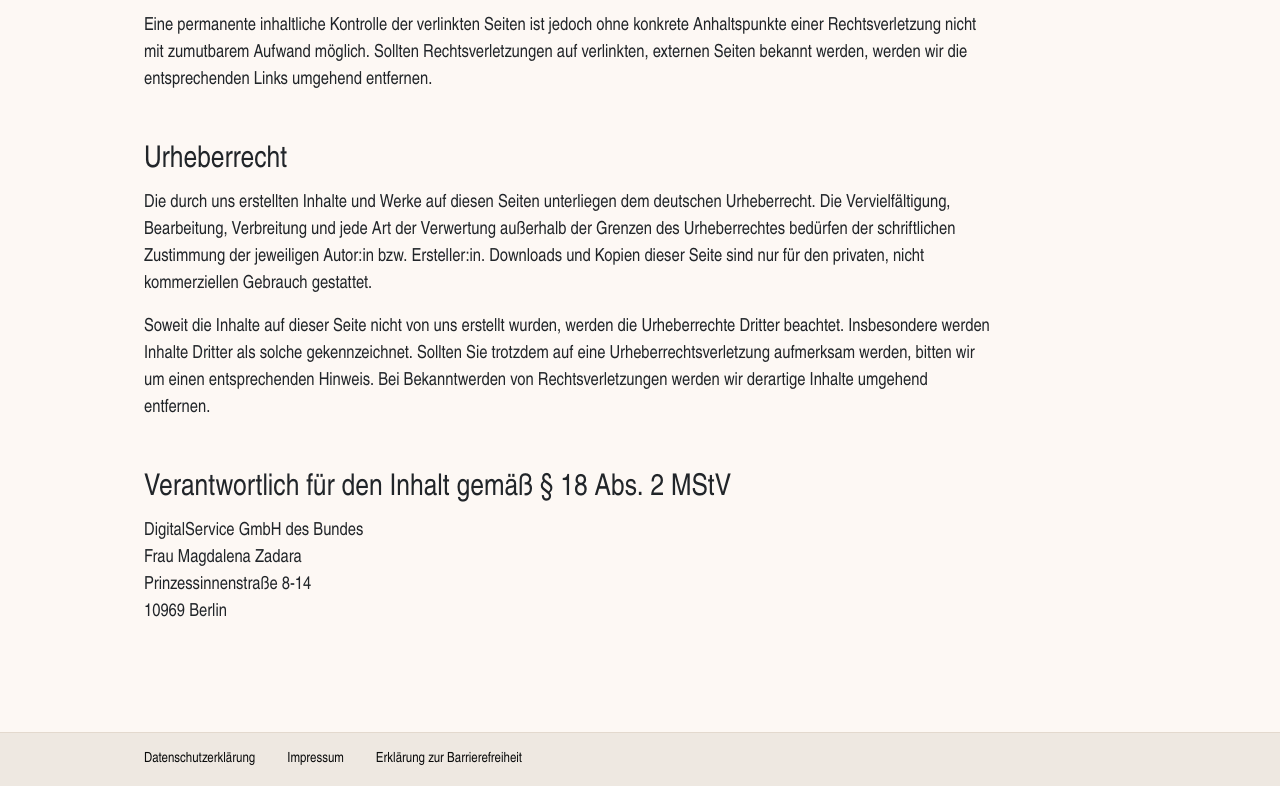
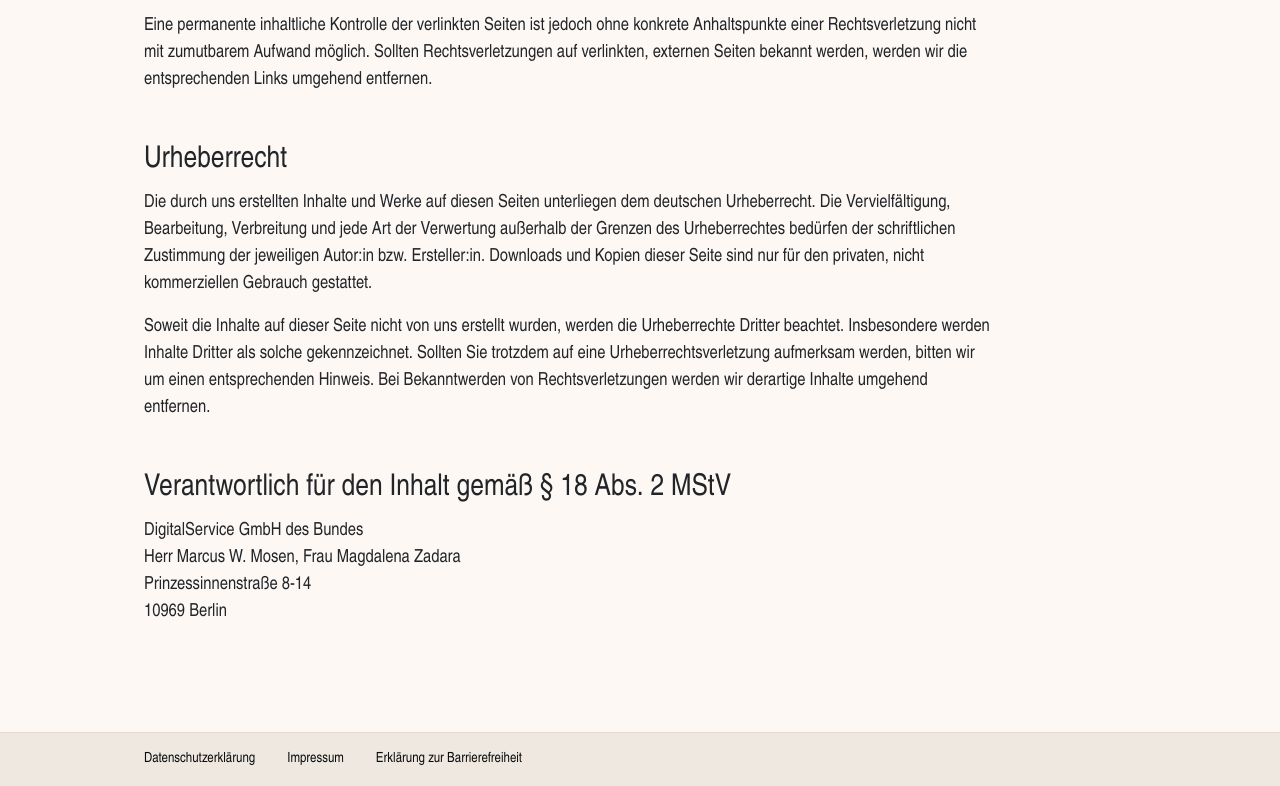
Before and after one commit to digitalservicebund/steuerlotse-rente-static, a plain HTML site: page footer/impressum.html in a window 1280 px wide. Shown: the part 1631-2417 px from the top of the page. Drawn offline with nearby package versions, Linux system fonts and the light colour scheme; a web font is replaced by a local one.

Commit message:
Update responsible content contact information

```diff
--- a/footer/impressum.html
+++ b/footer/impressum.html
@@ -108,7 +108,7 @@
                     eine Urheberrechtsverletzung aufmerksam werden, bitten wir um einen entsprechenden Hinweis. Bei
                     Bekanntwerden von Rechtsverletzungen werden wir derartige Inhalte umgehend entfernen.</p>
                 <h3 class="mt-5 pb-1">Verantwortlich für den Inhalt gemäß § 18 Abs. 2 MStV</h3>
-                <p>DigitalService GmbH des Bundes<br>Frau Magdalena Zadara<br>Prinzessinnenstraße 8-14<br>10969 Berlin
+                <p>DigitalService GmbH des Bundes<br> Herr Marcus W. Mosen, Frau Magdalena Zadara<br>Prinzessinnenstraße 8-14<br>10969 Berlin
                 </p>
             </div>
 
```
